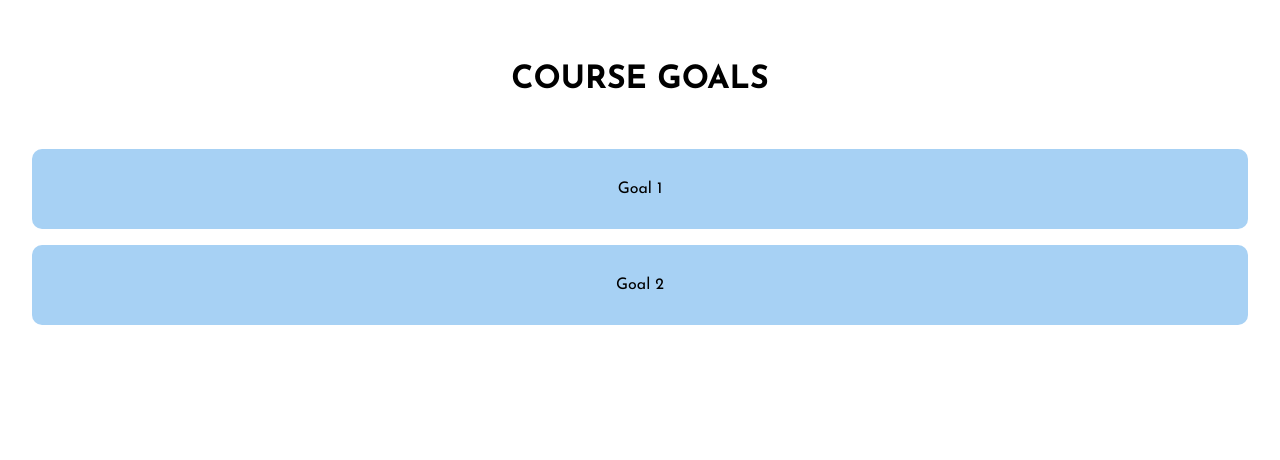
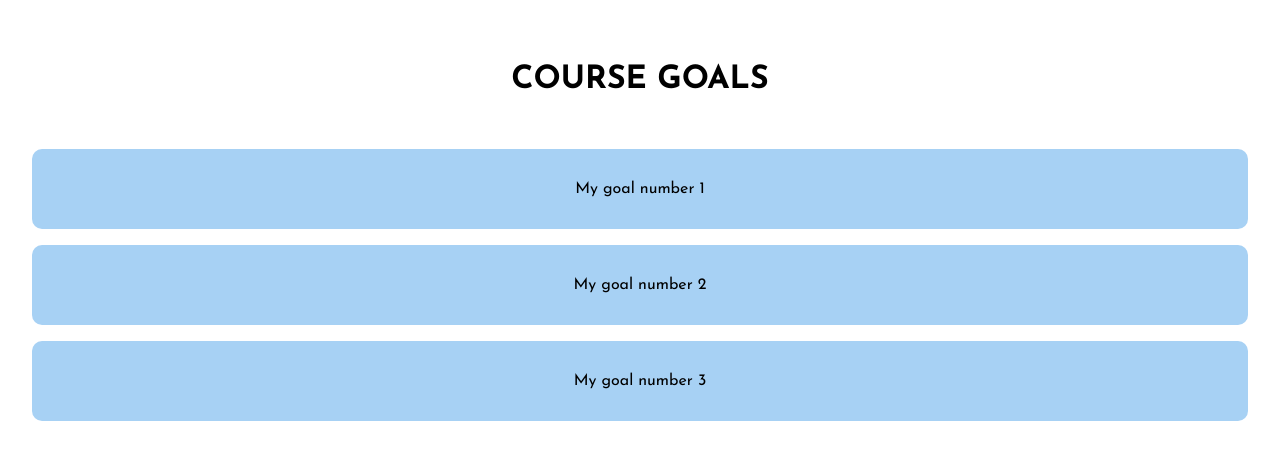
Before and after one commit to praditha-b/goal-list, a React (Create React App) app in the folder frontend/: page / in a window 1280 px wide. Shown: the top 460 px of the page. Built offline with nearby package versions, Linux system fonts and the light colour scheme.

Commit message:
Added props and rendered them

```diff
--- a/frontend/src/App.js
+++ b/frontend/src/App.js
@@ -2,10 +2,17 @@ import './App.css';
 import GoalList from './components/GoalList/GoalList'
 
 function App() {
+
+  const goals = [
+    {'id':'g1','text':'My goal number 1'},
+    {'id':'g2','text':'My goal number 2'},
+    {'id':'g3','text':'My goal number 3'},
+]
+
   return (
     <div>
    <h1 className='heading'>COURSE GOALS</h1>
-   <GoalList/>
+   <GoalList goals= {goals}/>
    </div>
   );
 }
--- a/frontend/src/components/GoalList/GoalList.js
+++ b/frontend/src/components/GoalList/GoalList.js
@@ -2,12 +2,14 @@ import React from 'react'
 import './GoalList.css';
 
 
-const GoalList = () => {
+const GoalList = props  => {
+    console.log(props.goals)
     return (
         <div>
         <ul className='goalList'>
-        <li>Goal 1 </li>
-        <li>Goal 2 </li>
+        {
+            props.goals.map(goal => {return <li key={goal.id}>{goal.text}</li>})
+        }
         </ul>
         </div>
     );
```
